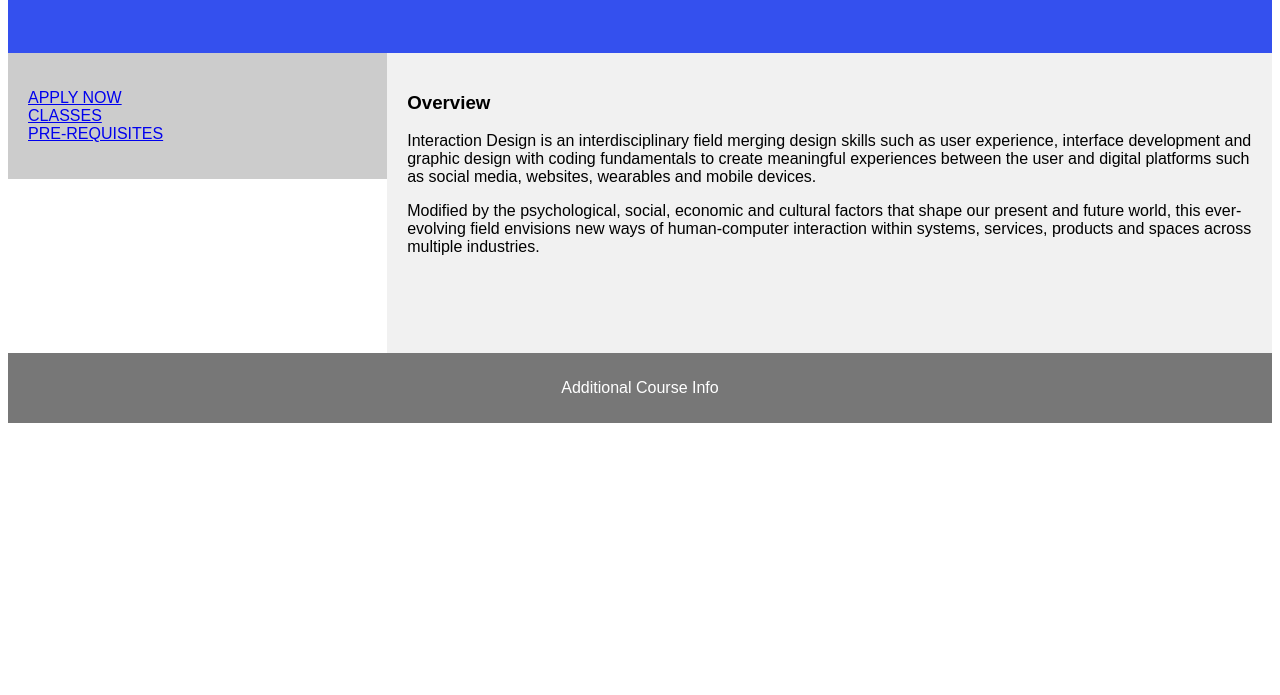
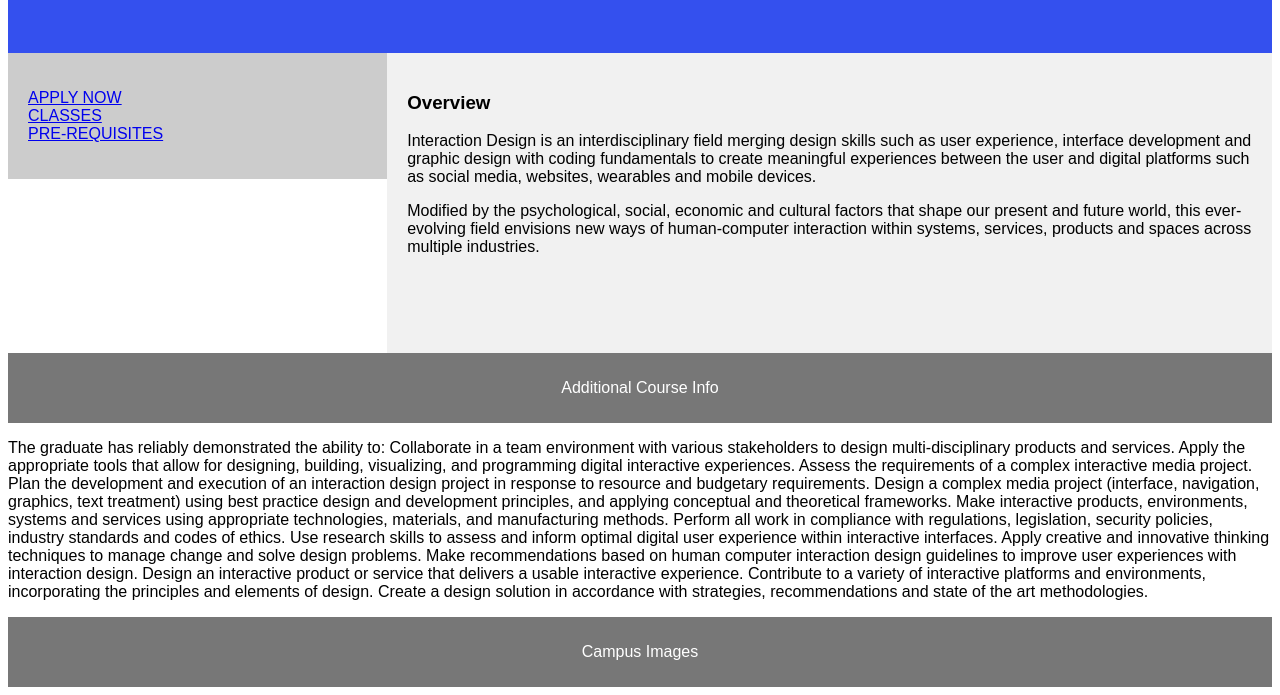
Before and after one commit to cr-project1/calum-cr, a plain HTML site: page index.html in a window 1280 px wide. Shown: the part 257-952 px from the top of the page. Before the commit the page ends 800 px from the top, so only its background shows below. Drawn offline with Linux system fonts and the light colour scheme.

Commit message:
final html

```diff
--- a/index.html
+++ b/index.html
@@ -20,6 +20,8 @@ header {
   font-size: 35px;
   color: white;
 }
+
+
 
 nav {
   float: left;
@@ -56,6 +58,7 @@ footer {
 }
 
 
+
 @media (max-width: 600px) {
   nav, article {
     width: 100%;
@@ -65,6 +68,7 @@ footer {
 </style>
 </head>
 <body>
+
 
 <h2>George Brown College</h2>
 <p>This Design program offered by George Brown is a top tier design program in Canada.</p>
@@ -93,6 +97,38 @@ footer {
 <footer>
   <p>Additional Course Info</p>
 </footer>
+<p>The graduate has reliably demonstrated the ability to:
+
+    Collaborate in a team environment with various stakeholders to design multi-disciplinary products and services.
+    Apply the appropriate tools that allow for designing, building, visualizing, and programming digital interactive experiences.
+    Assess the requirements of a complex interactive media project.
+    Plan the development and execution of an interaction design project in response to resource and budgetary requirements.
+    Design a complex media project (interface, navigation, graphics, text treatment) using best practice design and development principles, and applying conceptual and theoretical frameworks.
+    Make interactive products, environments, systems and services using appropriate technologies, materials, and manufacturing methods.
+    Perform all work in compliance with regulations, legislation, security policies, industry standards and codes of ethics.
+    Use research skills to assess and inform optimal digital user experience within interactive interfaces.
+    Apply creative and innovative thinking techniques to manage change and solve design problems.
+    Make recommendations based on human computer interaction design guidelines to improve user experiences with interaction design.
+    Design an interactive product or service that delivers a usable interactive experience.
+    Contribute to a variety of interactive platforms and environments, incorporating the principles and elements of design.
+    Create a design solution in accordance with strategies, recommendations and state of the art methodologies.
+
+
+
+</p>
+
+<footer>
+    <p>Campus Images</p>
+</footer>
+
+<p><img src="img/George Brown College Waterfront Campus by Stantec Architecture07.jpg" alt=""></p>
+
+<p><img src="img/GB.jpg"></p>
+
+<P><img src="img/7913935248_efa38a836c_b.jpg"></P>
+
+
+
 
 </body>
 </html>
```
